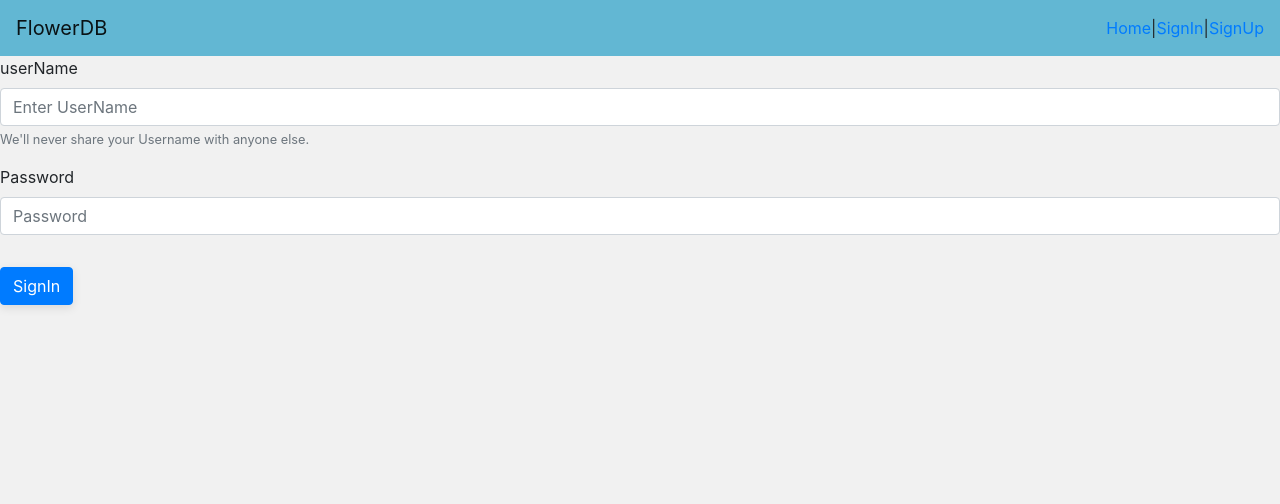
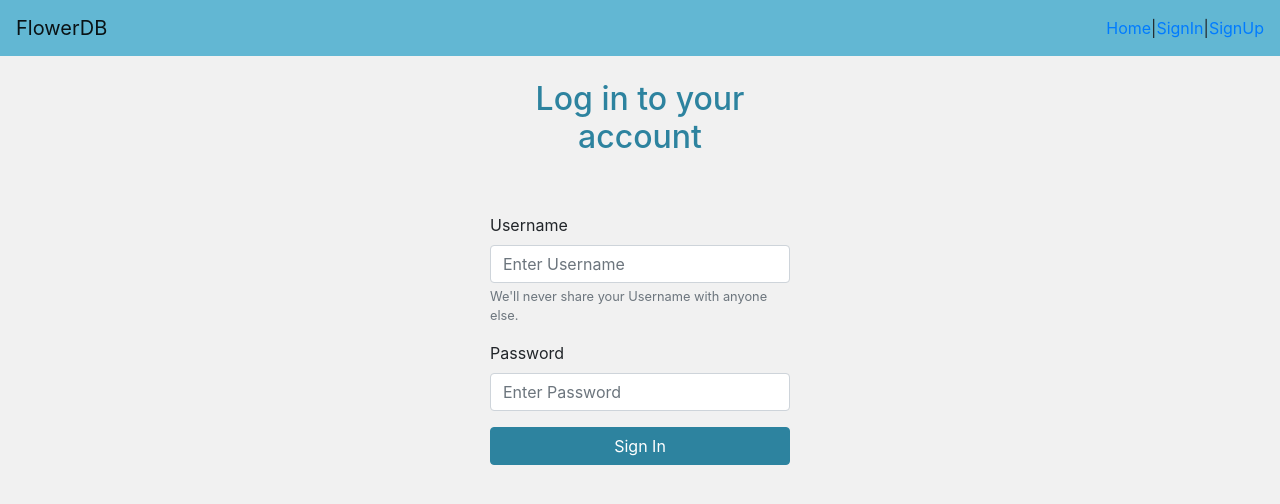
Before and after one commit to LutongZhang/CISproject, a React (Create React App) app: page /LogIn in a window 1280 px wide. Shown: the top 504 px of the page. Built offline with nearby package versions, Linux system fonts and the light colour scheme.

Commit message:
fixed styling

```diff
--- a/src/components/Login.js
+++ b/src/components/Login.js
@@ -36,33 +36,42 @@ class Login extends React.Component {
         console.log(response)
         if (response.data) {
             this.props.x(true)
-            this.setState({ fail: 'Login Success' })
+            this.setState({ fail: 'Login Success.' })
         }
         else {
             this.props.x(false)
-            this.setState({ fail: 'fail' })
+            this.setState({ fail: 'Invalid username or password.' })
         }
     }
 
     render() {
+        let style = {
+            margin: '0 auto',
+            width: '300px',
+        }
+
         return (
-            <Form onSubmit={this.handleSubmit}>
-                <Form.Group controlId="formBasicEmail" >
-                    <Form.Label>userName</Form.Label>
-                    <Form.Control placeholder="Enter UserName" name='userName' value={this.state.userName} onChange={this.handleChange} />
+            <Form onSubmit={this.handleSubmit} style={style}>
+                <br></br>
+                <h2 style={{color:'#2d839f', textAlign:'center'}}>Log in to your account</h2>
+                <br></br>
+                <br></br>
+                <Form.Group controlId="formBasicEmail">
+                    <Form.Label>Username</Form.Label>
+                    <Form.Control placeholder="Enter Username" name='userName' value={this.state.userName} onChange={this.handleChange} />
                     <Form.Text className="text-muted">
                         We'll never share your Username with anyone else.
-    </Form.Text>
+                    </Form.Text>
                 </Form.Group>
 
                 <Form.Group controlId="formBasicPassword">
                     <Form.Label>Password</Form.Label>
-                    <Form.Control placeholder="Password" name='password' value={this.state.password} onChange={this.handleChange} />
+                    <Form.Control placeholder="Enter Password" name='password' value={this.state.password} onChange={this.handleChange} />
                 </Form.Group>
 
-                <Button variant="primary" onClick={this.handleSubmit}>
-                    SignIn
-  </Button>
+                <Button variant="primary" onClick={this.handleSubmit} style={{width:'300px'}}>
+                    Sign In
+                </Button>
 
                 {this.state.fail}
             </Form>
--- a/src/components/SignUp.js
+++ b/src/components/SignUp.js
@@ -31,24 +31,33 @@ class SignUp extends React.Component {
     }
 
     render() {
+        let style = {
+            margin: '0 auto',
+            width: '300px',
+        }
+
         return (
-            <Form onSubmit={this.handleSubmit}>
-                <Form.Group controlId="formBasicEmail" >
-                    <Form.Label>userName</Form.Label>
-                    <Form.Control placeholder="Enter UserName" name='userName' value={this.state.userName} onChange={this.handleChange} />
+            <Form onSubmit={this.handleSubmit} style={style}>
+                <br></br>
+                <h2 style={{color:'#2d839f', textAlign:'center'}}>Sign up today!</h2>
+                <br></br>
+                <br></br>
+                <Form.Group controlId="formBasicEmail">
+                    <Form.Label>Username</Form.Label>
+                    <Form.Control placeholder="Enter Username" name='userName' value={this.state.userName} onChange={this.handleChange} />
                     <Form.Text className="text-muted">
                         We'll never share your Username with anyone else.
-    </Form.Text>
+                    </Form.Text>
                 </Form.Group>
 
                 <Form.Group controlId="formBasicPassword">
                     <Form.Label>Password</Form.Label>
-                    <Form.Control placeholder="Password" name='password' value={this.state.password} onChange={this.handleChange} />
+                    <Form.Control placeholder="Enter Password" name='password' value={this.state.password} onChange={this.handleChange} />
                 </Form.Group>
 
-                <Button variant="primary" type="submit">
-                    SignUp
-  </Button>
+                <Button variant="primary" type="submit" style={{width:'300px'}}>
+                    Sign Up
+                </Button>
             </Form>
         )
     }
--- a/src/components/insert.js
+++ b/src/components/insert.js
@@ -40,19 +40,19 @@ class Insert extends React.Component {
                 <form onSubmit={this.handleSubmit}>
                     <label>
                         Person:
-                        <input type="text" name='person' value={this.state.person} onChange={this.handleChange} />
+                        <input className="textbox" type="text" name='person' value={this.state.person} onChange={this.handleChange} />
                     </label>
                     <label>
                         Location:
-                        <input type="text" name='location' value={this.state.location} onChange={this.handleChange} />
+                        <input className="textbox" type="text" name='location' value={this.state.location} onChange={this.handleChange} />
                     </label>
                     <label>
                         Sighted:
-                        <input type="date" name='sighted' value={this.state.sighted} onChange={this.handleChange} />
+                        <input className="textbox" type="date" name='sighted' value={this.state.sighted} onChange={this.handleChange} />
                     </label>
-                    <input type="submit" value="Submit" />
+
+                    <button type="submit" value="Submit">Submit</button>
                 </form>
-
             </div>
         );
     }
--- a/src/components/update.js
+++ b/src/components/update.js
@@ -45,18 +45,18 @@ class Update extends React.Component {
                 <form id="updateForm" onSubmit={this.handleSubmit}>
                     <label>
                         Genus:
-                        <input type="text" name='genus' value={this.state.genus} onChange={this.handleChange} />
+                        <input className="textbox" type="text" name='genus' value={this.state.genus} onChange={this.handleChange} />
                     </label>
                     <label>
                         Species:
-                        <input type="text" name='species' value={this.state.species} onChange={this.handleChange} />
+                        <input className="textbox" type="text" name='species' value={this.state.species} onChange={this.handleChange} />
                     </label>
                     <label>
                         Common Name:
-                        <input type="text" name='comname' value={this.state.comname} onChange={this.handleChange} />
+                        <input className="textbox" type="text" name='comname' value={this.state.comname} onChange={this.handleChange} />
                     </label>
 
-                    <button type="submit" value="Submit" >Submit</button>
+                    <button type="submit" value="Submit">Submit</button>
 
                 </form>
             </div>
--- a/src/index.css
+++ b/src/index.css
@@ -1,3 +1,8 @@
+#title {
+	text-align: center;
+}
+
+/* ##### general ##### */
 body {
 	margin: 0;
 	padding: 0;
@@ -5,11 +10,6 @@ body {
 	background-size: 400% 400%;
 }
 
-#title {
-	text-align: center;
-}
-
-/* ##### general ##### */
 * {
 	box-sizing: border-box;
 }
@@ -35,7 +35,7 @@ input[type='text'] {
 	height: 4rem;
 }
 
-/* ##### NamesList ##### */
+/* ##### FlowersList ##### */
 tr {
 	padding: 0;
 }
@@ -78,25 +78,27 @@ td:hover {
 	clear: both;
 }
 
-.tableWrapper {
-	max-height: 800px;
+#flowerListings {
+	display: block;
 	overflow: auto;
-	scroll-behavior: smooth;
+	height: 800px;
+	border: default;
 }
 
-/* ##### Footer ##### */
+.order {
+	border-right: 2px solid #f1f1f1;
+}
+
+.textbox {
+	height: 20px !important;
+	width: 150px !important;
+	font-size: 10pt !important;
+}
+
 button {
-	background: #ffa500;
-	color: #3b3b3b;
-	padding: 0.6rem 1rem;
-	font-size: 0.8rem;
-	border: solid 1px #c7c7c7;
-	margin: 1rem 0;
-	box-shadow: 0 3px 10px rgba(0, 0, 0, 0.1);
-	border-radius: 3px;
-	outline: none;
+	color: white !important;
 }
-button:hover {
-	background: #01579b;
-	color: #ffffff;
+Button {
+	background-color:#2d839f !important;
+	border-color: #2d839f !important;
 }
```
Also changed, not shown: src/components/homepage.js (+44 -64 lines), 2 other files (tests, documents, lock files or other folders).
